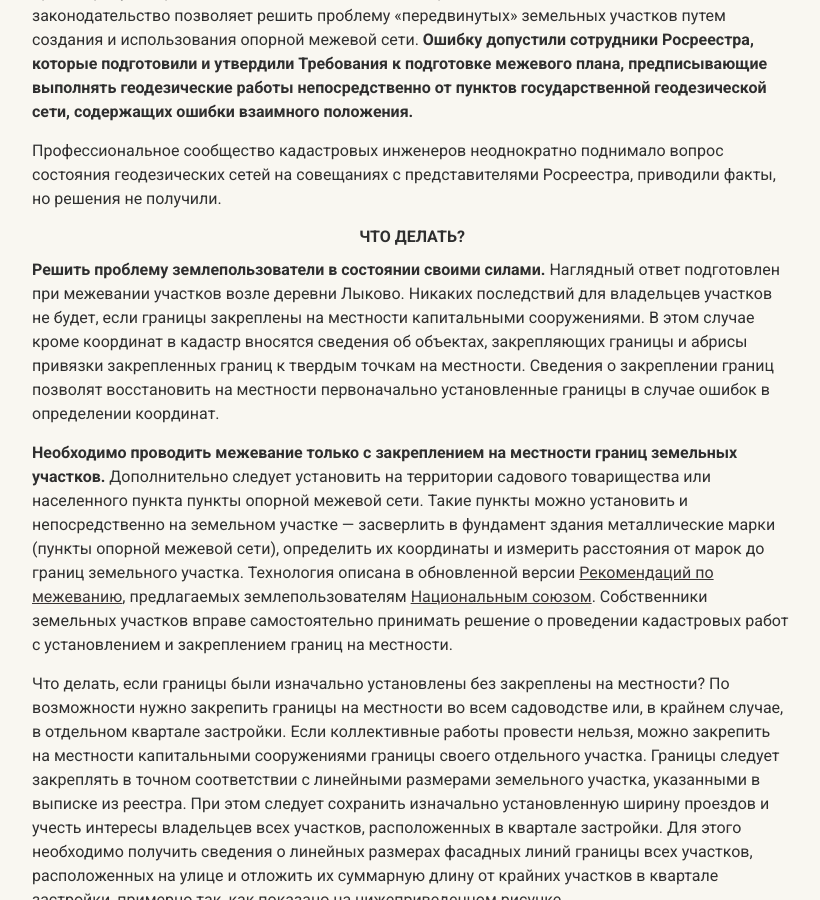
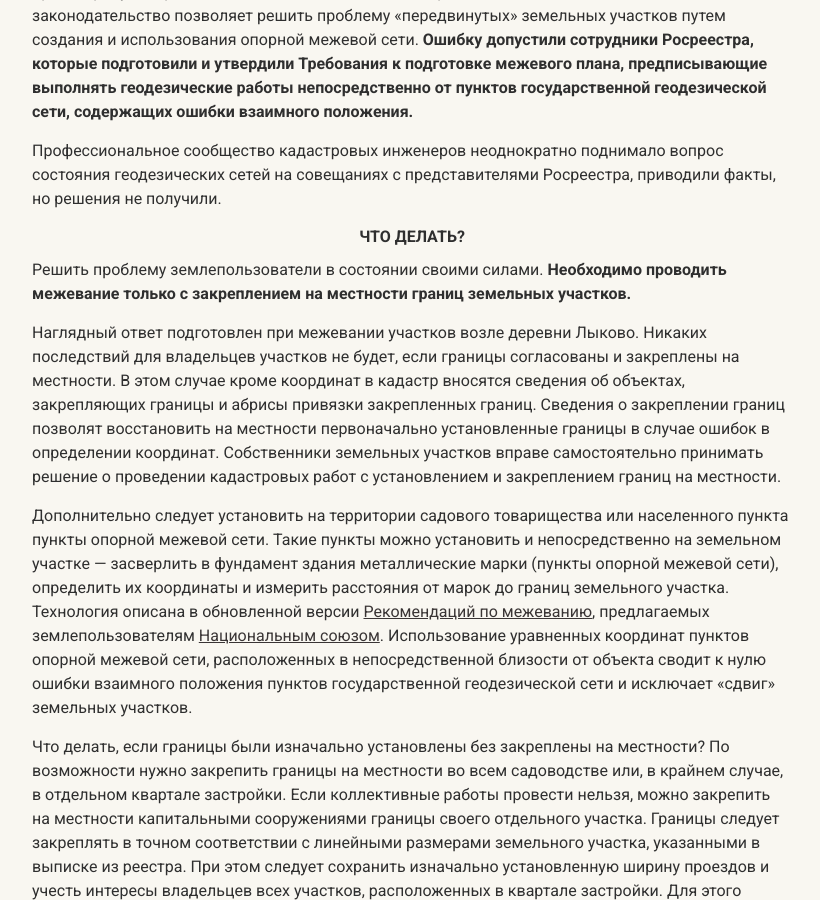
Before and after one commit to SergSi/land-use-art, a Jekyll site: the page built from _articles/2023-12-10-delta-GGS.md, in a window 1280 px wide and 900 px high, scrolled down 4827 px. Shown: the whole window, without its empty margins (228-1048 px from the left). Built offline with Jekyll 4.4.1, drawn with Linux system fonts in a browser that asks for light colours; some web fonts are replaced.

Commit message:
Update 2023-12-10-delta-GGS.md

```diff
--- a/_articles/2023-12-10-delta-GGS.md
+++ b/_articles/2023-12-10-delta-GGS.md
@@ -61,9 +61,11 @@ file-1="article/table-mistake.jpg" %}
 
 # Что делать?
 
-**Решить проблему землепользователи в состоянии своими силами.** Наглядный ответ подготовлен при межевании участков возле деревни Лыково. Никаких последствий для владельцев участков не будет, если границы закреплены на местности капитальными сооружениями. В этом случае кроме координат в кадастр вносятся сведения об объектах, закрепляющих границы и абрисы привязки закрепленных границ к твердым точкам на местности. Сведения о закреплении границ позволят восстановить на местности первоначально установленные границы в случае ошибок в определении координат.
+Решить проблему землепользователи в состоянии своими силами. **Необходимо проводить межевание только с закреплением на местности границ земельных участков.**
 
-**Необходимо проводить межевание только с закреплением на местности границ земельных участков.** Дополнительно следует установить на территории садового товарищества или населенного пункта пункты опорной межевой сети. Такие пункты можно установить и непосредственно на земельном участке — засверлить в фундамент здания металлические марки (пункты опорной межевой сети), определить их координаты и измерить расстояния от марок до границ земельного участка. Технология описана в обновленной версии [Рекомендаций по межеванию](https://kadinfo.ru/recommendation-1/), предлагаемых землепользователям [Национальным союзом](https://nsz.su/). Собственники земельных участков вправе самостоятельно принимать решение о проведении кадастровых работ с установлением и закреплением границ на местности.
+Наглядный ответ подготовлен при межевании участков возле деревни Лыково. Никаких последствий для владельцев участков не будет, если границы согласованы и закреплены на местности. В этом случае кроме координат в кадастр вносятся сведения об объектах, закрепляющих границы и абрисы привязки закрепленных границ. Сведения о закреплении границ позволят восстановить на местности первоначально установленные границы в случае ошибок в определении координат. Собственники земельных участков вправе самостоятельно принимать решение о проведении кадастровых работ с установлением и закреплением границ на местности.
+
+Дополнительно следует установить на территории садового товарищества или населенного пункта пункты опорной межевой сети. Такие пункты можно установить и непосредственно на земельном участке — засверлить в фундамент здания металлические марки (пункты опорной межевой сети), определить их координаты и измерить расстояния от марок до границ земельного участка. Технология описана в обновленной версии [Рекомендаций по межеванию](https://kadinfo.ru/recommendation-1/), предлагаемых землепользователям [Национальным союзом](https://nsz.su/). Использование уравненных координат пунктов опорной межевой сети, расположенных в непосредственной близости от объекта сводит к нулю ошибки взаимного положения пунктов государственной геодезической сети и исключает «сдвиг» земельных участков.
 
 Что делать, если границы были изначально установлены без закреплены на местности? По возможности нужно закрепить границы на местности во всем садоводстве или, в крайнем случае, в отдельном квартале застройки. Если коллективные работы провести нельзя, можно закрепить на местности капитальными сооружениями границы своего отдельного участка. Границы следует закреплять в точном соответствии с линейными размерами земельного участка, указанными в выписке из реестра. При этом следует сохранить изначально установленную ширину проездов и учесть интересы владельцев всех участков, расположенных в квартале застройки. Для этого необходимо получить сведения о линейных размерах фасадных линий границы всех участков, расположенных на улице и отложить их суммарную длину от крайних участков в квартале застройки, примерно так, как показано на нижеприведенном рисунке.
 
```
